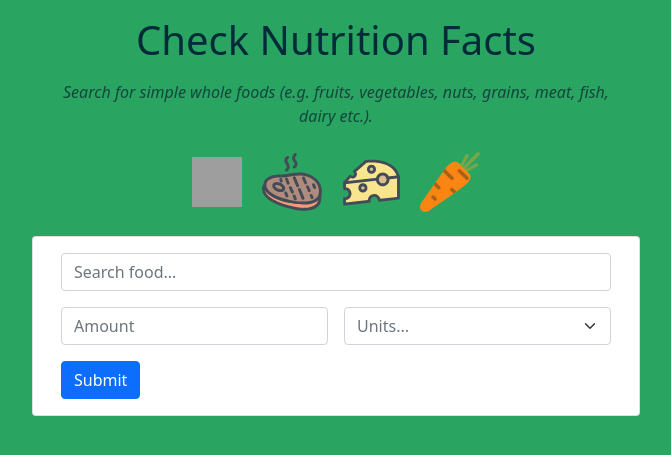
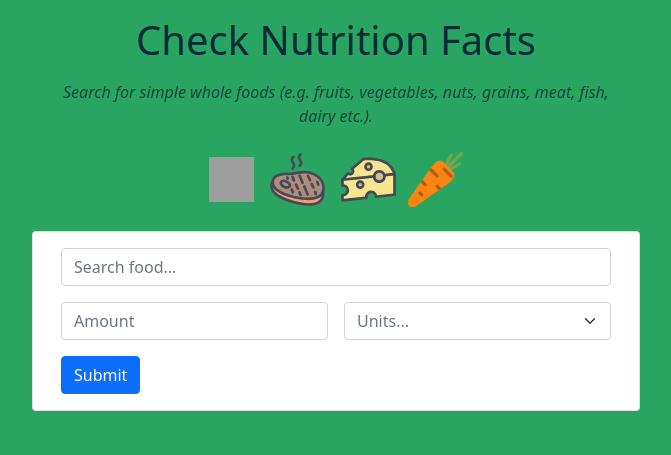
Before and after one commit to janzsob/Nutrition_project, a Django app: page / in a window 1280 px wide. Shown: the top 455 px of the page, without its empty margins (304-975 px from the left). Run offline with Django 3.2, Linux system fonts and the light colour scheme; data that the repository does not hold is empty; some libraries are stand-ins or nearby versions; grey boxes are pictures that could not be loaded.

Commit message:
some layout fixes

```diff
--- a/ingredient_app/templates/ingredient_app/search_page.html
+++ b/ingredient_app/templates/ingredient_app/search_page.html
@@ -8,16 +8,16 @@
         <div class="col-12">
             <h1 class="text-center" id="main-title">Check Nutrition Facts</h1>
         </div>
-        <div class="col-6">
+        <div class="col-10 col-md-6">
             <p class="text-center my-2 fst-italic" id="sub-title">Search for simple whole foods (e.g. fruits, vegetables, nuts, grains, meat, fish, dairy etc.).</p>
         </div>
     </div>
     <form method="GET" class="row justify-content-center m-2">
         <div class="text-center mb-2">
-            <img class="m-2" src="/static/ingredient_app/icons/lemon.svg" alt="lemon" height="50" width="50">
-            <img class="m-2" src="/static/ingredient_app/icons/beef.svg" alt="beef" height="60" width="60">
-            <img class="m-2" src="/static/ingredient_app/icons/cheese.svg" alt="cheese" height="57" width="57">
-            <img class="m-2" src="/static/ingredient_app/icons/carrot.svg" alt="carrot" height="60" width="60">
+            <img class="m-1" src="/static/ingredient_app/icons/lemon.svg" alt="lemon" height="45" width="45">
+            <img class="m-2" src="/static/ingredient_app/icons/beef.svg" alt="beef" height="55" width="55">
+            <img class="m-1" src="/static/ingredient_app/icons/cheese.svg" alt="cheese" height="55" width="55">
+            <img class="m-1" src="/static/ingredient_app/icons/carrot.svg" alt="carrot" height="55" width="55">
         </div>
         {% csrf_token %}
         {{ form.non_field_errors }}
```
Also changed, not shown: ingredient_app/templates/ingredient_app/search_results.html (+12 -12 lines).
